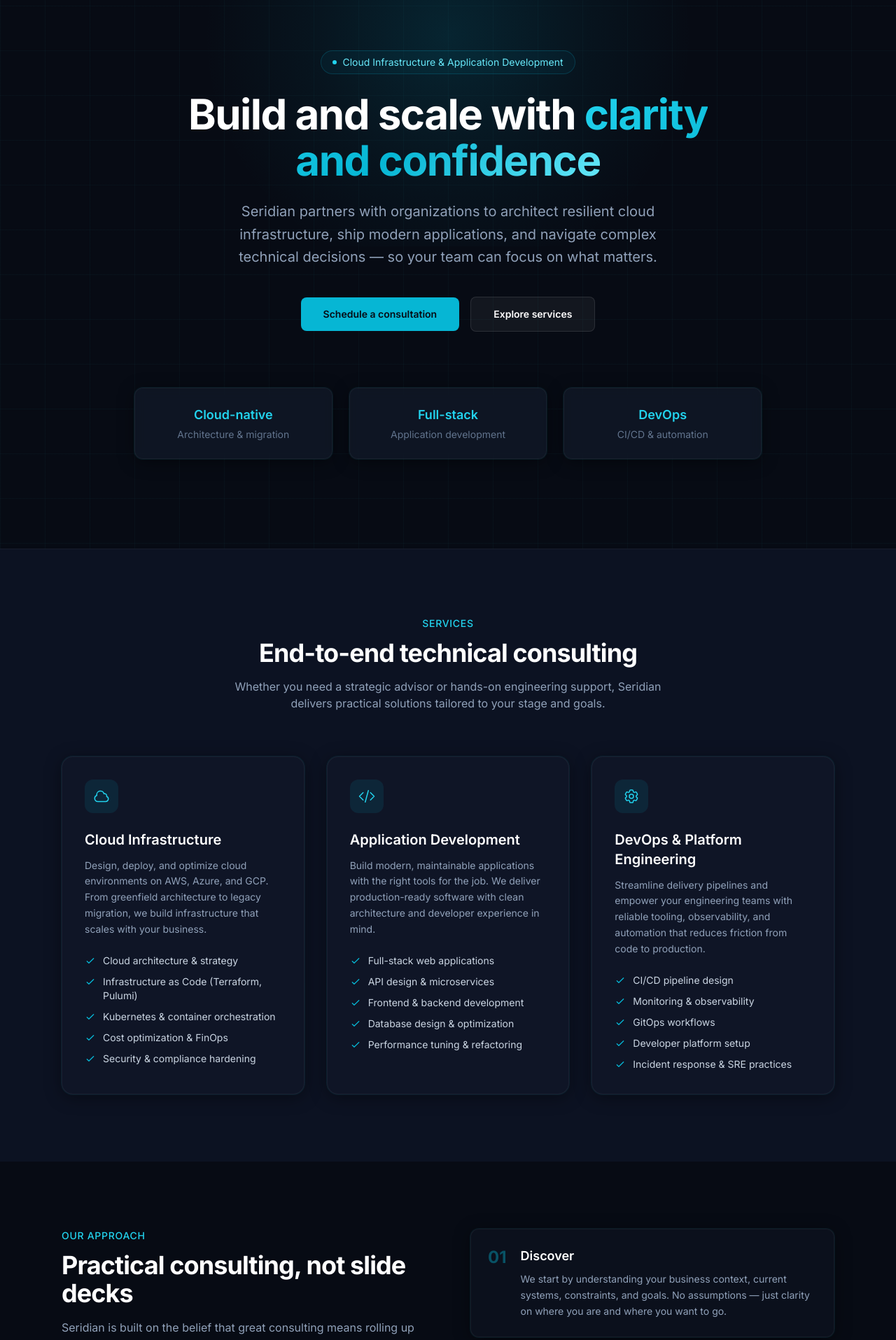
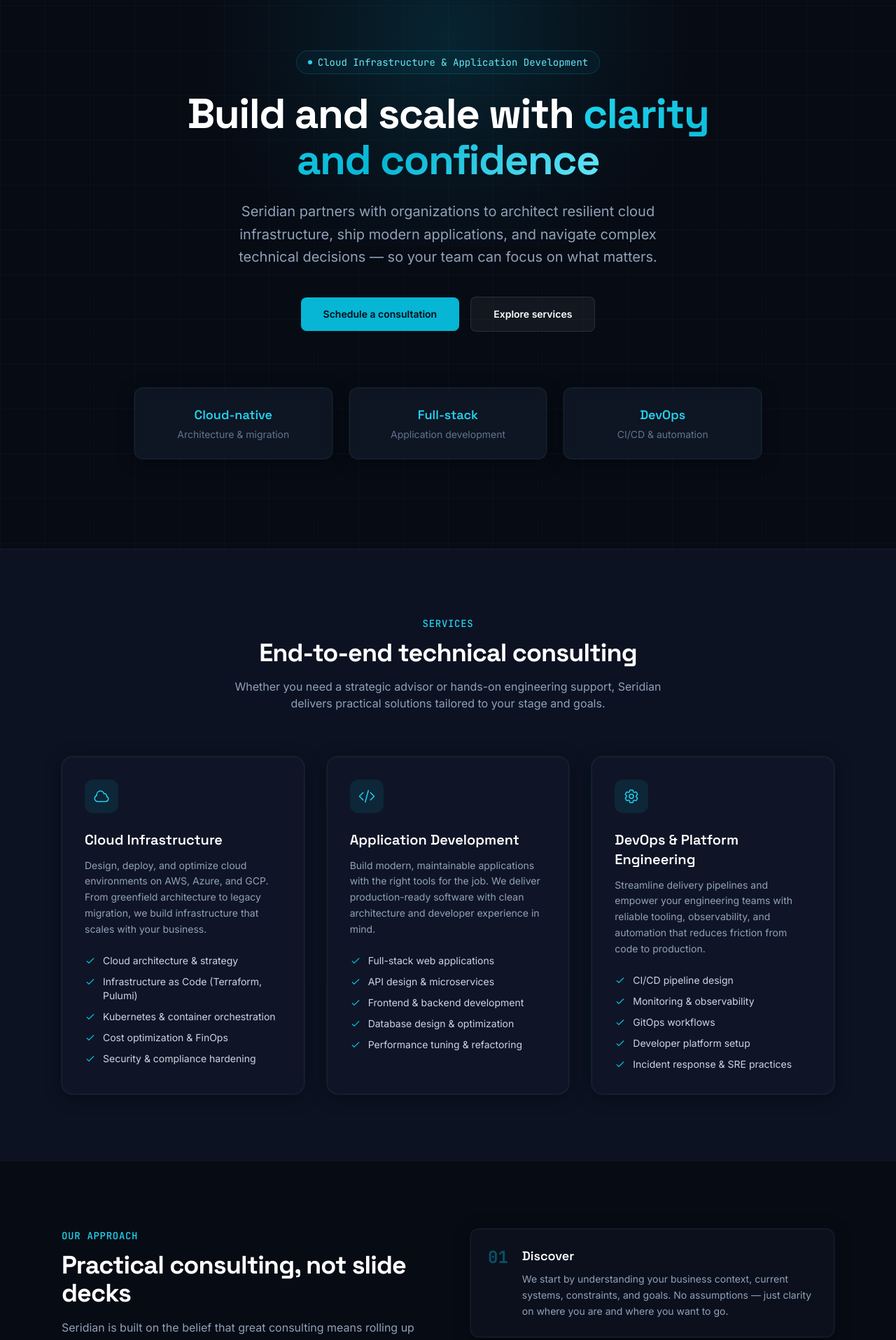
Before and after one commit to 4cecoder/seridian, a Next.js app: page / in a window 1280 px wide. Shown: the part 120-2035 px from the top of the page at 70% size. Built offline with nearby package versions, Linux system fonts and the light colour scheme.

Commit message:
feat(fonts): custom font system (Space Grotesk + Inter + JetBrains Mono, display swap, Tailwind vars)

```diff
--- a/src/app/globals.css
+++ b/src/app/globals.css
@@ -15,12 +15,28 @@
   --color-slate-850: #172033;
   --color-slate-925: #0c1222;
   --color-slate-950: #070b14;
+}
 
-  --font-sans: "Inter", ui-sans-serif, system-ui, sans-serif;
+/* Tailwind v4 theme wiring — maps next/font CSS variables to Tailwind utilities
+ * --font-sans  -> font-sans  (Inter, body copy)
+ * --font-display -> font-display (Space Grotesk, headings)
+ * --font-mono  -> font-mono  (JetBrains Mono, code/tech tags)
+ * Astryx-compatible vars are preserved: --font-sans / --font-heading / --font-mono
+ * Seridian maps --font-heading to --font-display for direct Astryx token compat.
+ */
+@theme inline {
+  --font-sans: var(--font-body);
+  --font-display: var(--font-display);
+  --font-mono: var(--font-mono);
+  --font-heading: var(--font-display);
 }
 
 html {
   scroll-behavior: smooth;
+  font-synthesis: none;
+  text-rendering: optimizeLegibility;
+  -webkit-font-smoothing: antialiased;
+  -moz-osx-font-smoothing: grayscale;
 }
 
 body {
@@ -29,6 +45,13 @@
   font-family: var(--font-sans);
   -webkit-font-smoothing: antialiased;
   -moz-osx-font-smoothing: grayscale;
+}
+
+/* Display headings use Space Grotesk; body remains Inter */
+h1,
+h2,
+h3 {
+  font-family: var(--font-display);
 }
 
 ::selection {
--- a/src/app/layout.tsx
+++ b/src/app/layout.tsx
@@ -1,12 +1,30 @@
 import type { Metadata } from "next";
-import { Inter } from "next/font/google";
+import { Inter, JetBrains_Mono, Space_Grotesk } from "next/font/google";
 import "./globals.css";
 import { Header } from "@/components/Header";
 import { Footer } from "@/components/Footer";
 
+const spaceGrotesk = Space_Grotesk({
+  subsets: ["latin"],
+  variable: "--font-display",
+  display: "swap",
+  preload: true,
+  weight: ["400", "500", "600", "700"],
+});
+
 const inter = Inter({
   subsets: ["latin"],
-  variable: "--font-inter",
+  variable: "--font-body",
+  display: "swap",
+  preload: true,
+});
+
+const jetbrainsMono = JetBrains_Mono({
+  subsets: ["latin"],
+  variable: "--font-mono",
+  display: "swap",
+  preload: true,
+  weight: ["400", "500", "700"],
 });
 
 export const metadata: Metadata = {
@@ -37,7 +55,10 @@
   children: React.ReactNode;
 }>) {
   return (
-    <html lang="en" className={inter.variable}>
+    <html
+      lang="en"
+      className={`${spaceGrotesk.variable} ${inter.variable} ${jetbrainsMono.variable} antialiased`}
+    >
       <body className="min-h-screen antialiased">
         <Header />
         <main>{children}</main>
--- a/src/components/Approach.tsx
+++ b/src/components/Approach.tsx
@@ -31,10 +31,10 @@
       <div className="mx-auto max-w-6xl px-6">
         <div className="grid items-start gap-16 lg:grid-cols-2">
           <div>
-            <p className="text-sm font-medium uppercase tracking-wider text-seridian-400">
+            <p className="font-mono text-sm font-medium uppercase tracking-wider text-seridian-400">
               Our Approach
             </p>
-            <h2 className="mt-3 text-3xl font-bold tracking-tight text-white md:text-4xl">
+            <h2 className="font-display mt-3 text-3xl font-bold tracking-tight text-white md:text-4xl">
               Practical consulting, not slide decks
             </h2>
             <p className="mt-4 leading-relaxed text-slate-400">
@@ -55,9 +55,9 @@
                 key={step.number}
                 className="card-glow flex gap-5 rounded-xl border border-white/5 bg-slate-850/30 p-6 transition-all"
               >
-                <span className="text-2xl font-bold text-seridian-500/40">{step.number}</span>
+                <span className="font-mono text-2xl font-bold text-seridian-500/40">{step.number}</span>
                 <div>
-                  <h3 className="text-lg font-semibold text-white">{step.title}</h3>
+                  <h3 className="font-display text-lg font-semibold text-white">{step.title}</h3>
                   <p className="mt-2 text-sm leading-relaxed text-slate-400">
                     {step.description}
                   </p>
--- a/src/components/Contact.tsx
+++ b/src/components/Contact.tsx
@@ -8,10 +8,10 @@
 
           <div className="relative grid gap-12 p-8 md:p-16 lg:grid-cols-2">
             <div>
-              <p className="text-sm font-medium uppercase tracking-wider text-seridian-400">
+              <p className="font-mono text-sm font-medium uppercase tracking-wider text-seridian-400">
                 Contact
               </p>
-              <h2 className="mt-3 text-3xl font-bold tracking-tight text-white md:text-4xl">
+              <h2 className="font-display mt-3 text-3xl font-bold tracking-tight text-white md:text-4xl">
                 Let&apos;s talk about your next project
               </h2>
               <p className="mt-4 leading-relaxed text-slate-400">
--- a/src/components/Expertise.tsx
+++ b/src/components/Expertise.tsx
@@ -30,10 +30,10 @@
     <section id="expertise" className="border-t border-white/5 bg-slate-925 py-24">
       <div className="mx-auto max-w-6xl px-6">
         <div className="mx-auto max-w-2xl text-center">
-          <p className="text-sm font-medium uppercase tracking-wider text-seridian-400">
+          <p className="font-mono text-sm font-medium uppercase tracking-wider text-seridian-400">
             Expertise
           </p>
-          <h2 className="mt-3 text-3xl font-bold tracking-tight text-white md:text-4xl">
+          <h2 className="font-display mt-3 text-3xl font-bold tracking-tight text-white md:text-4xl">
             Technology we work with
           </h2>
           <p className="mt-4 text-slate-400">
@@ -48,14 +48,14 @@
               key={group.category}
               className="card-glow rounded-xl border border-white/5 bg-slate-850/30 p-6"
             >
-              <h3 className="text-sm font-semibold uppercase tracking-wider text-seridian-400">
+              <h3 className="font-mono text-sm font-semibold uppercase tracking-wider text-seridian-400">
                 {group.category}
               </h3>
               <div className="mt-4 flex flex-wrap gap-2">
                 {group.items.map((item) => (
                   <span
                     key={item}
-                    className="rounded-md border border-white/5 bg-white/5 px-3 py-1.5 text-sm text-slate-300"
+                    className="rounded-md border border-white/5 bg-white/5 px-3 py-1.5 font-mono text-sm text-slate-300"
                   >
                     {item}
                   </span>
--- a/src/components/Footer.tsx
+++ b/src/components/Footer.tsx
@@ -9,7 +9,7 @@
             <div className="flex h-7 w-7 items-center justify-center rounded-md bg-gradient-to-br from-seridian-400 to-seridian-600">
               <span className="text-xs font-bold text-slate-950">S</span>
             </div>
-            <span className="text-sm font-semibold text-white">Seridian</span>
+            <span className="font-display text-sm font-semibold text-white">Seridian</span>
           </div>
 
           <p className="text-sm text-slate-500">
--- a/src/components/Header.tsx
+++ b/src/components/Header.tsx
@@ -19,7 +19,7 @@
           <div className="flex h-8 w-8 items-center justify-center rounded-lg bg-gradient-to-br from-seridian-400 to-seridian-600">
             <span className="text-sm font-bold text-slate-950">S</span>
           </div>
-          <span className="text-lg font-semibold tracking-tight text-white">
+          <span className="font-display text-lg font-semibold tracking-tight text-white">
             Seridian
           </span>
         </a>
--- a/src/components/Hero.tsx
+++ b/src/components/Hero.tsx
@@ -8,12 +8,12 @@
         <div className="mx-auto max-w-3xl text-center">
           <div className="mb-6 inline-flex items-center gap-2 rounded-full border border-seridian-500/20 bg-seridian-500/5 px-4 py-1.5">
             <span className="h-1.5 w-1.5 rounded-full bg-seridian-400" />
-            <span className="text-sm text-seridian-300">
+            <span className="font-mono text-sm text-seridian-300">
               Cloud Infrastructure & Application Development
             </span>
           </div>
 
-          <h1 className="text-4xl font-bold leading-tight tracking-tight text-white md:text-6xl md:leading-[1.1]">
+          <h1 className="font-display text-4xl font-bold leading-tight tracking-tight text-white md:text-6xl md:leading-[1.1]">
             Build and scale with{" "}
             <span className="gradient-text">clarity and confidence</span>
           </h1>
@@ -50,7 +50,7 @@
               key={stat.label}
               className="card-glow rounded-xl border border-white/5 bg-slate-850/50 p-6 text-center backdrop-blur-sm transition-all"
             >
-              <div className="text-lg font-semibold text-seridian-400">{stat.value}</div>
+              <div className="font-display text-lg font-semibold text-seridian-400">{stat.value}</div>
               <div className="mt-1 text-sm text-slate-500">{stat.label}</div>
             </div>
           ))}
--- a/src/components/Services.tsx
+++ b/src/components/Services.tsx
@@ -58,10 +58,10 @@
     <section id="services" className="border-t border-white/5 bg-slate-925 py-24">
       <div className="mx-auto max-w-6xl px-6">
         <div className="mx-auto max-w-2xl text-center">
-          <p className="text-sm font-medium uppercase tracking-wider text-seridian-400">
+          <p className="font-mono text-sm font-medium uppercase tracking-wider text-seridian-400">
             Services
           </p>
-          <h2 className="mt-3 text-3xl font-bold tracking-tight text-white md:text-4xl">
+          <h2 className="font-display mt-3 text-3xl font-bold tracking-tight text-white md:text-4xl">
             End-to-end technical consulting
           </h2>
           <p className="mt-4 text-slate-400">
@@ -79,7 +79,7 @@
               <div className="flex h-12 w-12 items-center justify-center rounded-xl bg-seridian-500/10 text-seridian-400 transition-colors group-hover:bg-seridian-500/20">
                 {service.icon}
               </div>
-              <h3 className="mt-6 text-xl font-semibold text-white">{service.title}</h3>
+              <h3 className="font-display mt-6 text-xl font-semibold text-white">{service.title}</h3>
               <p className="mt-3 text-sm leading-relaxed text-slate-400">
                 {service.description}
               </p>
```
Also changed, not shown: 1 other file (tests, documents, lock files or other folders).
